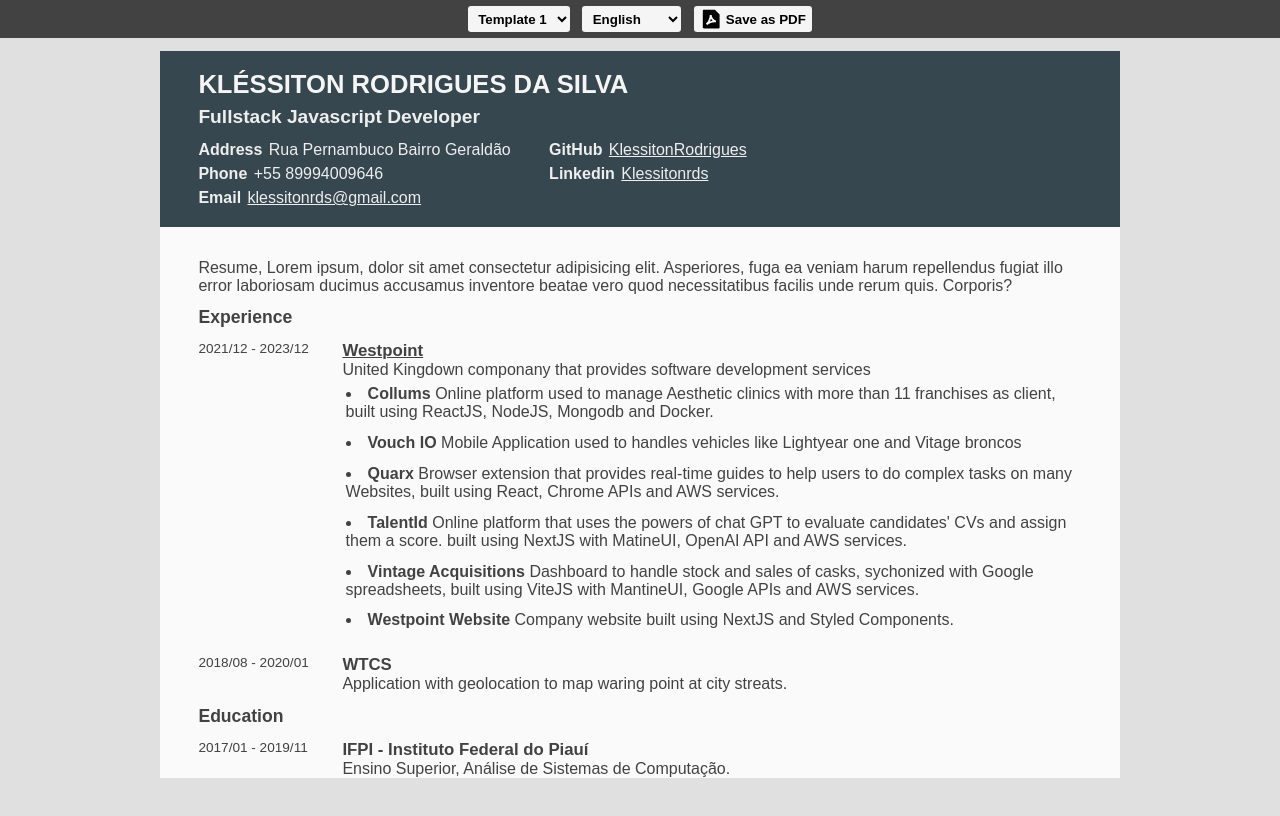
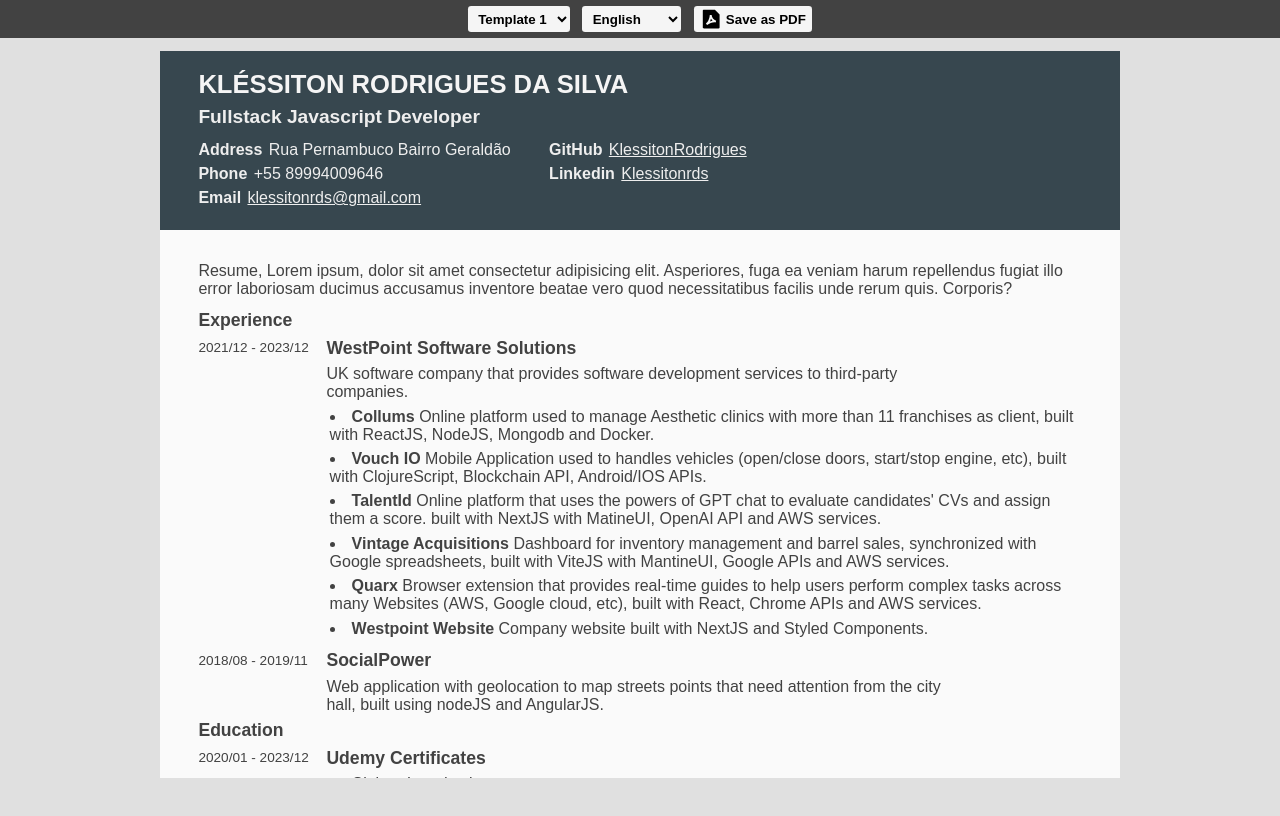
Before and after one commit to KlessitonRodrigues/personal-cv, a React app: page / in a window 1280 px wide. Shown: the top 816 px of the page. Built offline with nearby package versions, Linux system fonts and the light colour scheme; a web font is replaced by a local one.

Commit message:
chore: update experience section

```diff
--- a/src/UI/components/CvTemplate1/Education.tsx
+++ b/src/UI/components/CvTemplate1/Education.tsx
@@ -1,5 +1,5 @@
 import Text from 'src/UI/base/Text';
-import { Columns, Dates, Title } from './styled';
+import { Columns, Dates, List, Title } from './styled';
 
 export const CVEducation = () => {
   return (
@@ -8,32 +8,55 @@
         <Text>Education</Text>
       </Title>
 
-      <Columns mb={4}>
+      <Columns>
+        <div>
+          <Dates>
+            <Text>2020/01 - 2023/12</Text>
+          </Dates>
+        </div>
+        <div>
+          <Title>
+            <Text>Udemy Certificates</Text>
+          </Title>
+          <p>
+            <List>
+              <li>Clojure Introduction</li>
+              <li>Java with SQL Databases</li>
+              <li>Saverless Applications on AWS</li>
+              <li>Typescript with NodeJS, SQL and noSQL Databases</li>
+              <li>ReactJS with Redux</li>
+              <li>English Step-by-Step</li>
+            </List>
+          </p>
+        </div>
+      </Columns>
+
+      <Columns>
         <div>
           <Dates>
             <Text>2017/01 - 2019/11</Text>
           </Dates>
         </div>
         <div>
-          <h6>
+          <Title>
             <Text>IFPI - Instituto Federal do Piauí</Text>
-          </h6>
+          </Title>
           <p>
             <Text>Ensino Superior, Análise de Sistemas de Computação.</Text>
           </p>
         </div>
       </Columns>
 
-      <Columns mb={4}>
+      <Columns>
         <div>
           <Dates>
             <Text>2018/08 - 2020/01</Text>
           </Dates>
         </div>
         <div>
-          <h6>
+          <Title>
             <Text>Centro Estadual de Educação Profissional Professora Maria Amália</Text>
-          </h6>
+          </Title>
           <p>
             <Text>Ensino Médio, Técnico em Informatica.</Text>
           </p>
--- a/src/UI/components/CvTemplate1/Experience.tsx
+++ b/src/UI/components/CvTemplate1/Experience.tsx
@@ -8,20 +8,21 @@
         <Text>Experience</Text>
       </Title>
 
-      <Columns mb={4}>
+      <Columns>
         <div>
           <Dates>
             <Text>2021/12 - 2023/12</Text>
           </Dates>
         </div>
         <div>
-          <h6>
-            <a href="https://www.westpoint.io/">
-              <Text>Westpoint</Text>
-            </a>
-          </h6>
+          <Title>
+            <Text>WestPoint Software Solutions</Text>
+          </Title>
           <p>
-            <Text>United Kingdown componany that provides software development services</Text>
+            <Text>
+              UK software company that provides software development services to third-party
+              companies.
+            </Text>
           </p>
 
           <List>
@@ -31,7 +32,7 @@
               </Label>
               <Text>
                 &nbsp;Online platform used to manage Aesthetic clinics with more than 11 franchises
-                as client, built using ReactJS, NodeJS, Mongodb and Docker.
+                as client, built with ReactJS, NodeJS, Mongodb and Docker.
               </Text>
             </li>
             <li>
@@ -39,17 +40,8 @@
                 <Text>Vouch IO</Text>
               </Label>
               <Text>
-                &nbsp;Mobile Application used to handles vehicles like Lightyear one and Vitage
-                broncos
-              </Text>
-            </li>
-            <li>
-              <Label>
-                <Text>Quarx</Text>
-              </Label>
-              <Text>
-                &nbsp;Browser extension that provides real-time guides to help users to do complex
-                tasks on many Websites, built using React, Chrome APIs and AWS services.
+                &nbsp;Mobile Application used to handles vehicles (open/close doors, start/stop
+                engine, etc), built with ClojureScript, Blockchain API, Android/IOS APIs.
               </Text>
             </li>
             <li>
@@ -57,8 +49,8 @@
                 <Text>TalentId</Text>
               </Label>
               <Text>
-                &nbsp;Online platform that uses the powers of chat GPT to evaluate candidates' CVs
-                and assign them a score. built using NextJS with MatineUI, OpenAI API and AWS
+                &nbsp;Online platform that uses the powers of GPT chat to evaluate candidates' CVs
+                and assign them a score. built with NextJS with MatineUI, OpenAI API and AWS
                 services.
               </Text>
             </li>
@@ -67,32 +59,45 @@
                 <Text>Vintage Acquisitions</Text>
               </Label>
               <Text>
-                &nbsp;Dashboard to handle stock and sales of casks, sychonized with Google
-                spreadsheets, built using ViteJS with MantineUI, Google APIs and AWS services.
+                &nbsp;Dashboard for inventory management and barrel sales, synchronized with Google
+                spreadsheets, built with ViteJS with MantineUI, Google APIs and AWS services.
+              </Text>
+            </li>
+            <li>
+              <Label>
+                <Text>Quarx</Text>
+              </Label>
+              <Text>
+                &nbsp;Browser extension that provides real-time guides to help users perform complex
+                tasks across many Websites (AWS, Google cloud, etc), built with React, Chrome APIs
+                and AWS services.
               </Text>
             </li>
             <li>
               <Label>
                 <Text>Westpoint Website</Text>
               </Label>
-              <Text>&nbsp;Company website built using NextJS and Styled Components.</Text>
+              <Text>&nbsp;Company website built with NextJS and Styled Components.</Text>
             </li>
           </List>
         </div>
       </Columns>
 
-      <Columns mb={4}>
+      <Columns>
         <div>
           <Dates>
-            <Text>2018/08 - 2020/01</Text>
+            <Text>2018/08 - 2019/11</Text>
           </Dates>
         </div>
         <div>
-          <h6>
-            <Text>WTCS</Text>
-          </h6>
+          <Title>
+            <Text>SocialPower</Text>
+          </Title>
           <p>
-            <Text>Application with geolocation to map waring point at city streats.</Text>
+            <Text>
+              Web application with geolocation to map streets points that need attention from the
+              city hall, built using nodeJS and AngularJS.
+            </Text>
           </p>
         </div>
       </Columns>
--- a/src/UI/components/CvTemplate1/ExtraWorks.tsx
+++ b/src/UI/components/CvTemplate1/ExtraWorks.tsx
@@ -8,7 +8,7 @@
         <Text>Extra Works</Text>
       </Title>
 
-      <Columns mb={4}>
+      <Columns>
         <div>
           <Dates>
             <Text>2024</Text>
@@ -22,7 +22,7 @@
         </div>
       </Columns>
 
-      <Columns mb={4}>
+      <Columns>
         <div>
           <Dates>
             <Text>2023</Text>
@@ -38,6 +38,45 @@
           </Text>
         </div>
       </Columns>
+      <Columns>
+        <div>
+          <Dates>
+            <Text>2023</Text>
+          </Dates>
+        </div>
+        <div>
+          <Label>
+            <Text>Easy Encrypt</Text>
+          </Label>
+          <Text>&nbsp;Web and Mobile application to encrypt plan text.</Text>
+        </div>
+      </Columns>
+      <Columns>
+        <div>
+          <Dates>
+            <Text>2022</Text>
+          </Dates>
+        </div>
+        <div>
+          <Label>
+            <Text>Task Manager</Text>
+          </Label>
+          <Text>&nbsp;Todo application with calendar and notes.</Text>
+        </div>
+      </Columns>
+      <Columns>
+        <div>
+          <Dates>
+            <Text>2021</Text>
+          </Dates>
+        </div>
+        <div>
+          <Label>
+            <Text>Translation PWA</Text>
+          </Label>
+          <Text>&nbsp;Translation website with multiple language support.</Text>
+        </div>
+      </Columns>
     </>
   );
 };
--- a/src/UI/components/CvTemplate1/Header.tsx
+++ b/src/UI/components/CvTemplate1/Header.tsx
@@ -7,7 +7,7 @@
       <h1>KLÉSSITON RODRIGUES DA SILVA</h1>
       <h3>Fullstack Javascript Developer</h3>
 
-      <Columns gap={12}>
+      <Columns gap={12} mb={1}>
         <Column gap={2}>
           <Label>
             <Text>Address</Text>
--- a/src/UI/components/CvTemplate1/styled.ts
+++ b/src/UI/components/CvTemplate1/styled.ts
@@ -37,7 +37,7 @@
 
 export const Title = styled.h4(
   ({ theme }) => css`
-    margin: ${theme.size(4)} 0;
+    margin-bottom: ${theme.size(2)};
   `,
 );
 
@@ -49,10 +49,6 @@
     span {
       font-weight: bold;
     }
-
-    a {
-      text-decoration: underline;
-    }
   `,
 );
 
@@ -60,7 +56,7 @@
   ({ theme, gap, mb }) => css`
     display: flex;
     gap: ${theme.size(gap)};
-    margin-bottom: ${theme.size(mb)};
+    margin-bottom: ${theme.size(mb || 2)};
   `,
 );
 
@@ -74,8 +70,9 @@
 
 export const Dates = styled.div(
   ({ theme }) => css`
-    width: ${theme.size(45)};
+    width: ${theme.size(40)};
     font-size: ${theme.fontSize.verySmall};
+    margin-top: ${theme.size(0.75)};
   `,
 );
 
@@ -86,7 +83,7 @@
     margin: ${theme.size(2)} 0;
 
     li {
-      margin-bottom: ${theme.size(4)};
+      margin-bottom: ${theme.size(2)};
     }
   `,
 );
--- a/src/styles/globalCSS.ts
+++ b/src/styles/globalCSS.ts
@@ -54,8 +54,8 @@
       list-style: none;
     }
     a {
+      color: unset;
       text-decoration: underline;
-      color: unset;
     }
     button,
     select {
```
Also changed, not shown: 1 other file (tests, documents, lock files or other folders).
